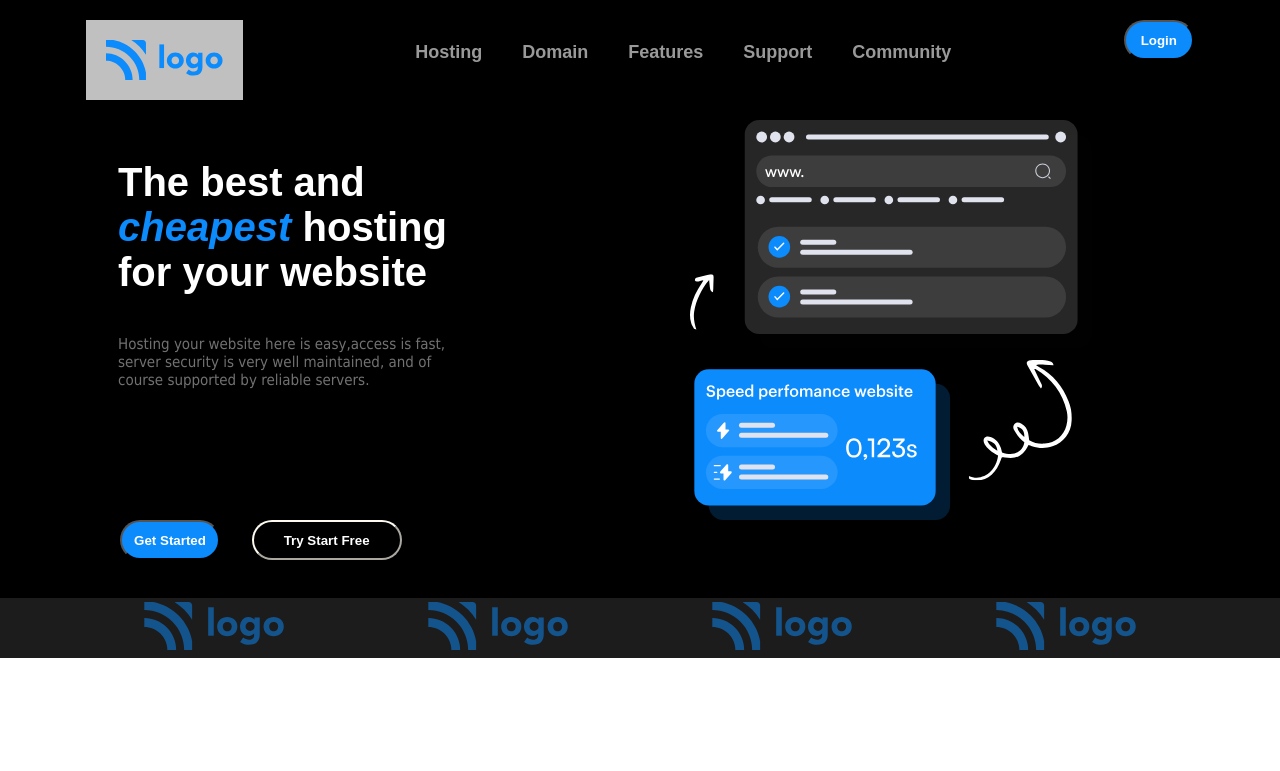
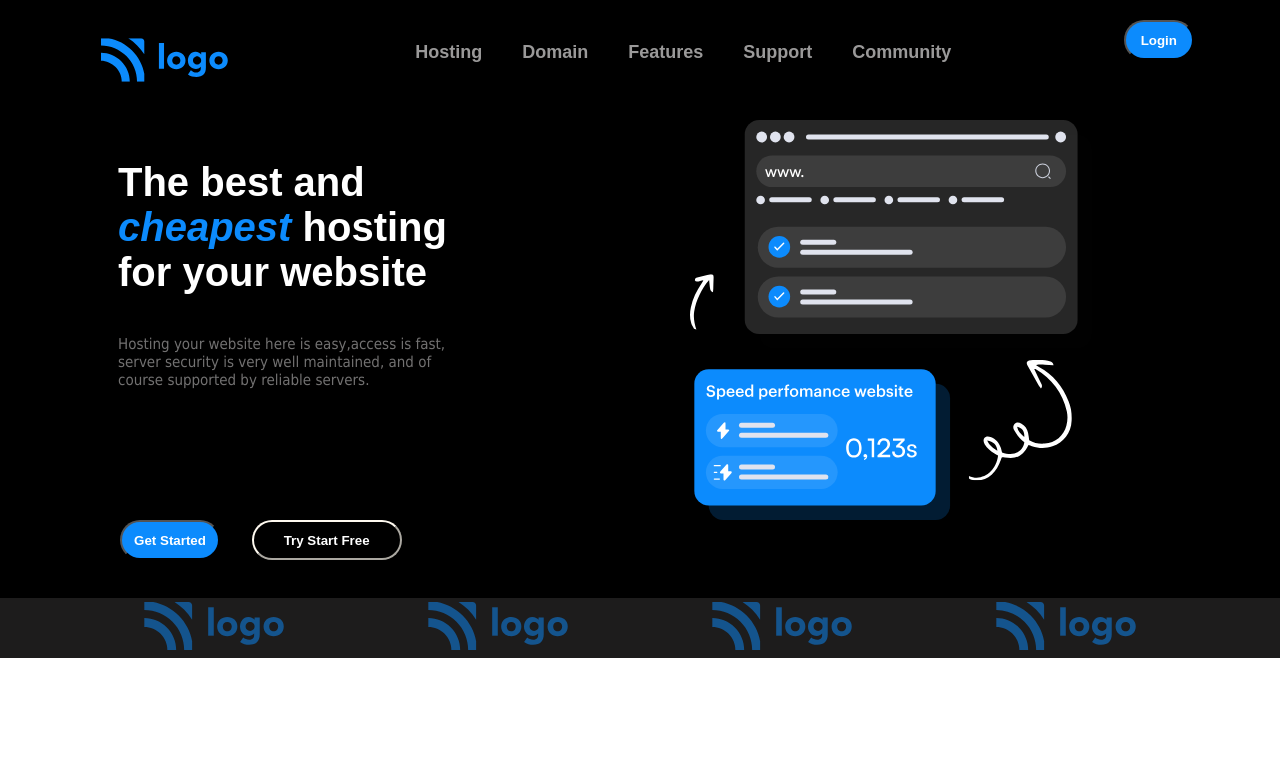
Before and after one commit to Anjum-Pathan/02_Project--Hosting-Site-Landing-Page, a plain HTML site: page Project-2 Hosting Site/assets/index.html in a window 1280 px wide. In both pictures the pointer is over the link 164 px from the left and 60 px from the top of the page. Shown: the top 771 px of the page. Drawn offline with Linux system fonts and the light colour scheme.

Commit message:
minor changes

```diff
--- a/Project-2 Hosting Site/assets/styles.css
+++ b/Project-2 Hosting Site/assets/styles.css
@@ -33,7 +33,9 @@ header a.logo {
 
 /* Change the background color on mouse-over */
 header a:hover {
-  background-color: #c0c0c0;
+  transform: scale(1.09);
+  transition: all 0.5s;
+  color: #0c8bfd;
 }
 button {
   border-radius: 40px;
```
